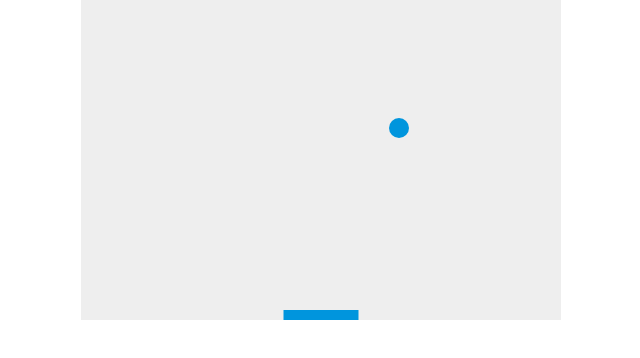
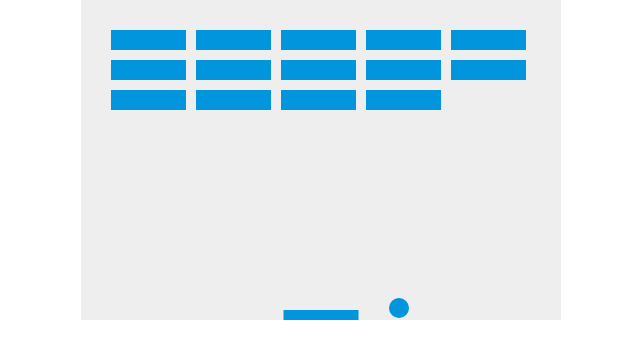
Before and after one commit to MikeC15/paddleGame, a plain HTML site: page index.html in a window 1280 px wide. Shown: the whole page, without its empty margins (319-959 px from the left). Drawn offline with Linux system fonts and the light colour scheme.

Commit message:
collision detection

```diff
--- a/index.html
+++ b/index.html
@@ -41,6 +41,22 @@
         var rightPressed = false;
         var leftPressed = false;
 
+        var brickRowCount = 3;
+        var brickColumnCount = 5;
+        var brickWidth = 75;
+        var brickHeight = 20;
+        var brickPadding = 10;
+        var brickOffsetTop = 30;
+        var brickOffsetLeft = 30;
+
+        var bricks = [];
+            for (var c = 0; c < brickColumnCount; c++) {
+                bricks[c] = [];
+                for (var r = 0; r < brickRowCount; r++) {
+                    bricks[c][r] = { x: 0, y: 0, status: 1 };
+                }
+            }
+
         function drawBall() {
                 ctx.beginPath();
                 ctx.arc(x, y, ballRadius, 0, Math.PI * 2);
@@ -55,17 +71,47 @@
                 ctx.fillStyle = "#0095DD";
                 ctx.fill();
                 ctx.closePath();
+
+            }
+
+        function drawBricks() {
+                for (var c = 0; c < brickColumnCount; c++) {
+                    for (var r = 0; r < brickRowCount; r++) {
+                        if (bricks[c][r].status == 1) {
+                            var brickX = (c * (brickWidth + brickPadding)) + brickOffsetLeft;
+                            var brickY = (r * (brickHeight + brickPadding)) + brickOffsetTop;
+                            bricks[c][r].x = brickX;
+                            bricks[c][r].y = brickY;
+                            ctx.beginPath();
+                            ctx.rect(brickX, brickY, brickWidth, brickHeight);
+                            ctx.fillStyle = "#0095DD";
+                            ctx.fill();
+                            ctx.closePath();
+                        }
+                    }
+                }
             }
 
         function draw() {
                 ctx.clearRect(0, 0, canvas.width, canvas.height);
+                drawBricks();
                 drawBall();
                 drawPaddle();
+                collisionDetection();
                 x += dx;
                 y += dy;
 
-                if (y + dy < ballRadius || y + dy > canvas.height - ballRadius){
+                if (y + dy < ballRadius ){
                     dy = -dy;
+                }else if (y + dy > canvas.height - ballRadius) {
+                    if (x > paddleX && x < paddleX + paddleWidth) {
+                        dy = -dy;
+                    }
+                    else {
+                        alert("GAME OVER");
+                        document.location.reload();
+                        clearInterval(interval);
+                    }
                 }
                 if (x + dx < ballRadius || x + dx > canvas.width - ballRadius){
                     dx = -dx;
@@ -105,7 +151,23 @@
             }
         }
 
-        setInterval(draw, 10)
+        function collisionDetection() {
+            for (var c = 0; c < brickColumnCount; c++) {
+                for (var r = 0; r < brickRowCount; r++) {
+                    var b = bricks[c][r];
+                    if (b.status == 1) {
+                        if (x > b.x && x < b.x + brickWidth && y > b.y && y < b.y + brickHeight) {
+                            dy = -dy;
+                            b.status = 0;
+                        }
+                    }
+                }
+            }
+        }
+
+
+
+        var interval = setInterval(draw, 10)
     </script>
 
 </body>
```
Lines whose indentation alone changed are shown as unchanged.
